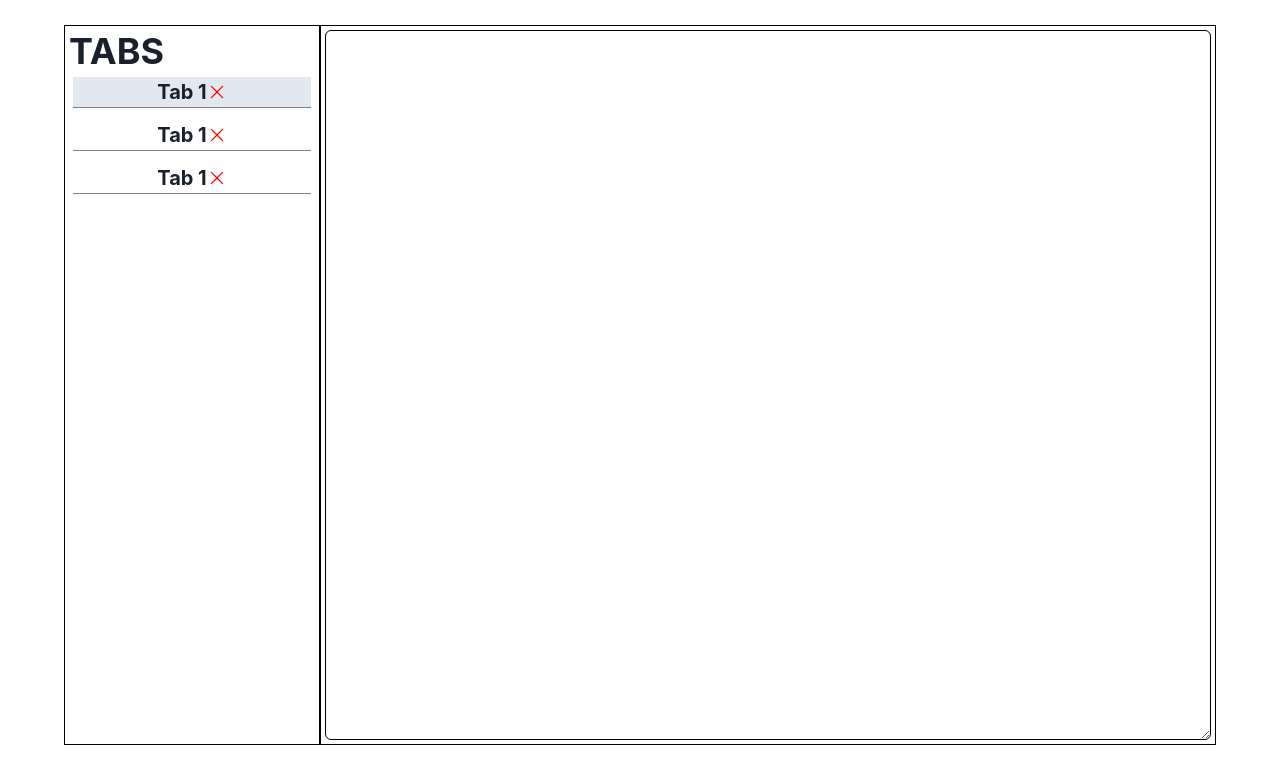
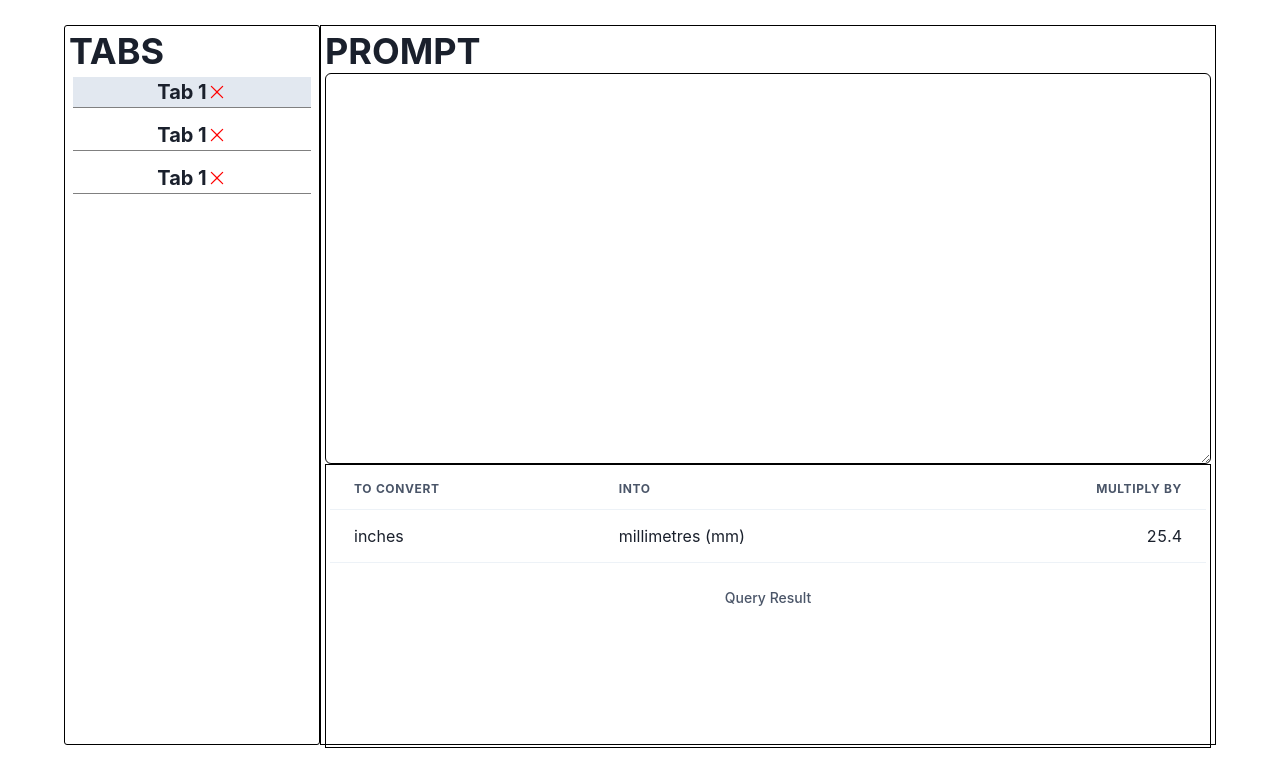
Before and after one commit to Kelvis-fernando/data-base-manage, a React (Vite) app: page / in a window 1280 px wide. Shown: the top 784 px of the page. Built offline with nearby package versions, Linux system fonts and the light colour scheme.

Commit message:
chore: added the ResultQuery comp in the Prompt and adjusted style

```diff
--- a/src/components/Prompt.tsx
+++ b/src/components/Prompt.tsx
@@ -1,9 +1,12 @@
-import { Box, Textarea } from "@chakra-ui/react";
+import { Box, Heading, Textarea } from "@chakra-ui/react";
+import ResultQuery from "./ResultQuery";
 
 const Prompt = () => {
   return (
     <Box border="1px solid black" p="1" w="70%" h="90vh">
-      <Textarea h="100%"></Textarea>
+      <Heading>PROMPT</Heading>
+      <Textarea h="55%"></Textarea>
+      <ResultQuery />
     </Box>
   );
 };
--- a/src/components/Tabs.tsx
+++ b/src/components/Tabs.tsx
@@ -3,9 +3,9 @@ import { X } from "@phosphor-icons/react";
 
 const Tabs = () => {
   return (
-    <Box border="1px solid black" p="1" w="20%" h="90vh">
+    <Box border="1px solid black" p="1" w="20%" h="90vh" borderRadius="3">
       <Heading>TABS</Heading>
-      <Flex flexDirection="column" borderRadius="3" p="1">
+      <Flex flexDirection="column" p="1">
         <Flex
           fontSize="xl"
           borderBottom="1px solid gray"
```
